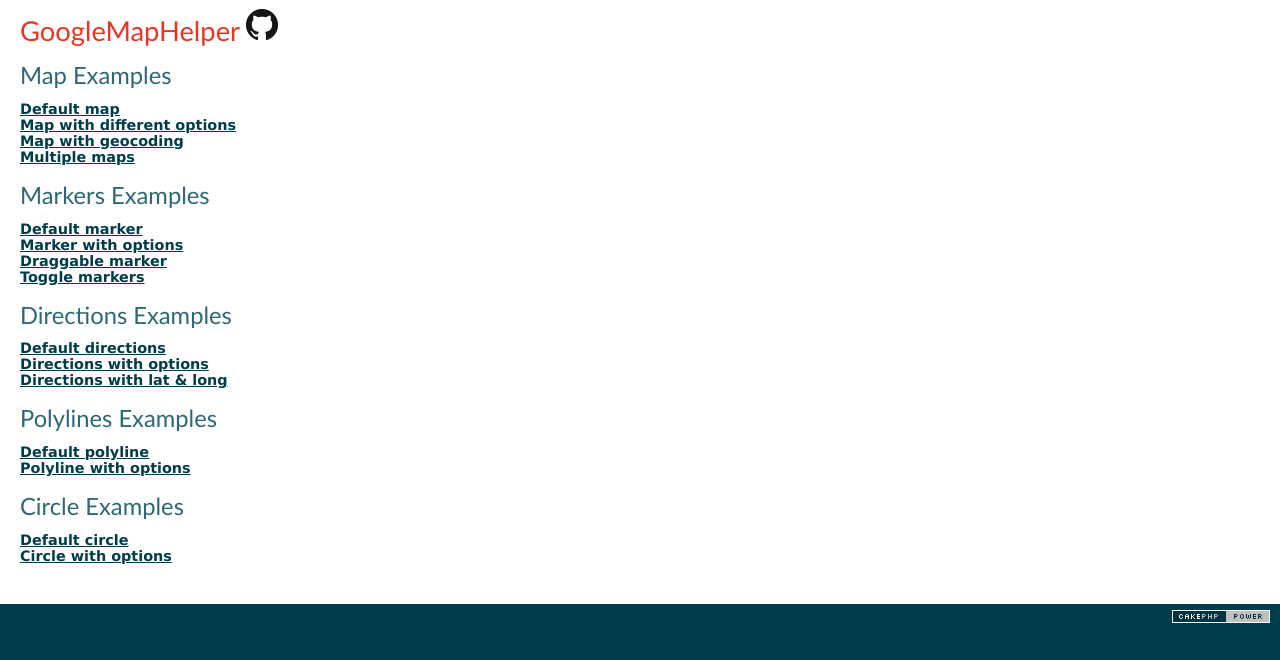
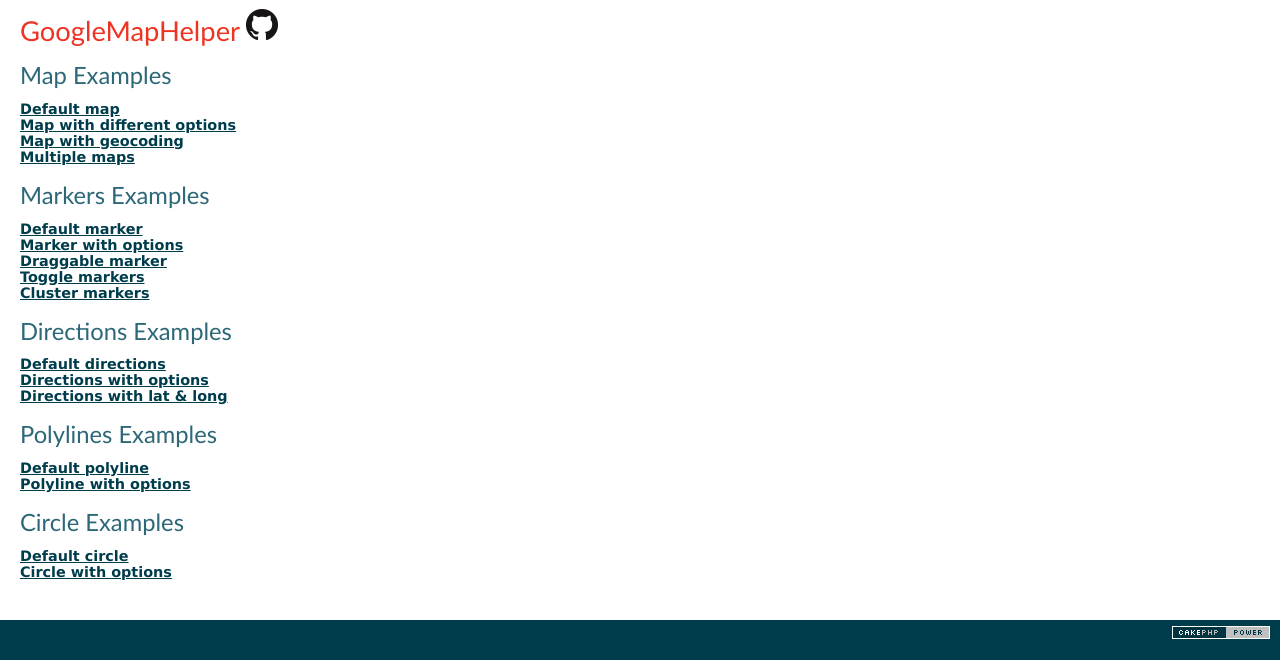
Before and after one commit to marcferna/CakePHP-GoogleMapHelper, a CakePHP app: the page made by ExampleApp/app/View/Pages/home.ctp in a window 1280 px wide. Shown: the part 48-708 px from the top of the page. Run offline with PHP 8.4 and a stand-in for CakePHP, Linux system fonts and the light colour scheme; the template is opened without the code that fills it, so the values that code supplies are empty; some libraries are stand-ins or nearby versions.

Commit message:
Add link to Cluster Markers example to home page

```diff
--- a/ExampleApp/app/View/Pages/home.ctp
+++ b/ExampleApp/app/View/Pages/home.ctp
@@ -86,6 +86,13 @@
     'action' => 'display',
     'toggle_markers'
 )); ?>
+<br/>
+<?php
+  echo $this->Html->link("Cluster markers", array(
+    'controller' => 'pages',
+    'action' => 'display',
+    'cluster_markers'
+)); ?>
 
 <br/><br/>
 <h3>Directions Examples</h3>
```
